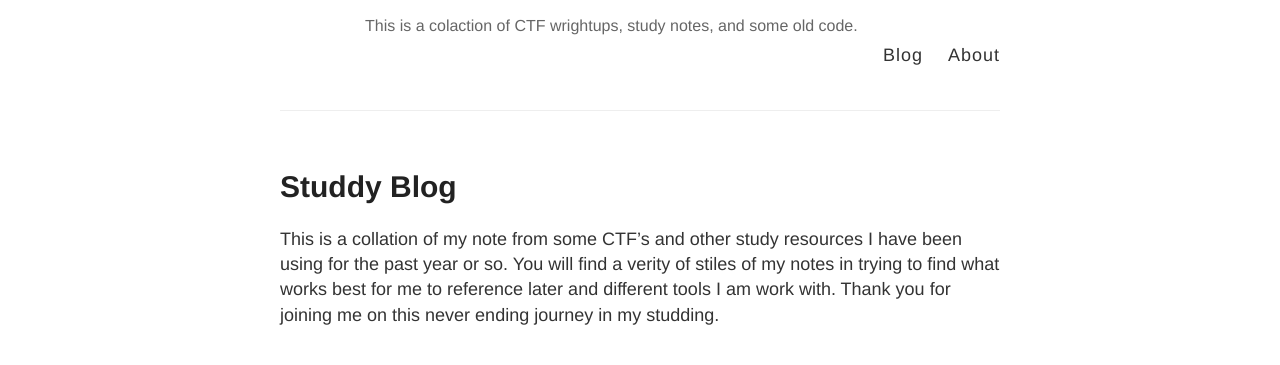
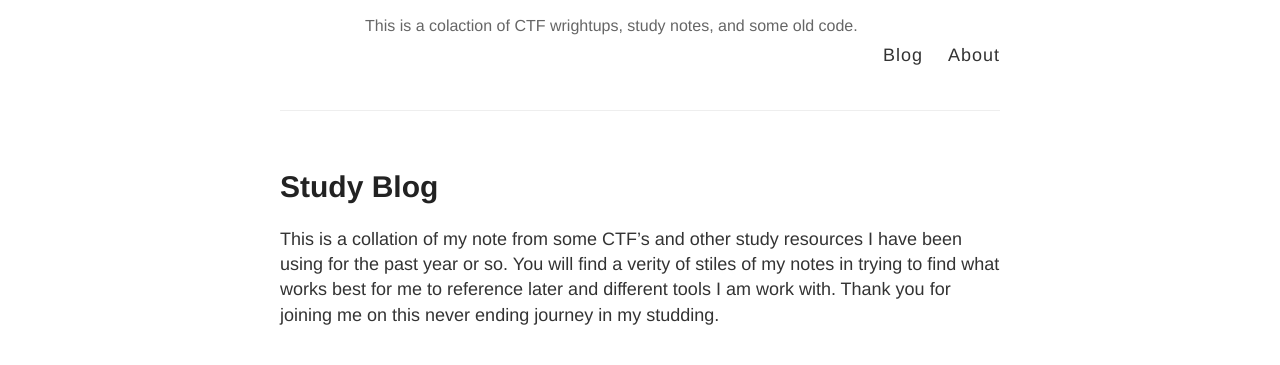
Before and after one commit to jon1123/blog, a Jekyll site: the page built from index.html, in a window 1280 px wide. Shown: the top 365 px of the page. Built offline with Jekyll 4.4.1, drawn with Linux system fonts in a browser that asks for light colours.

Commit message:
Update index.html

```diff
--- a/index.html
+++ b/index.html
@@ -1,7 +1,7 @@
 ---
 layout: default
 ---
-<h1>Studdy Blog</h1>
+<h1>Study Blog</h1>
 
 <p>This is a collation of my note from some CTF’s and other study resources I have been using for the past year or so. You will find a verity of stiles of my notes in trying to find what works best for me to reference later and different tools I am work with. Thank you for joining me on this never ending journey in my studding.</p>
 
```
